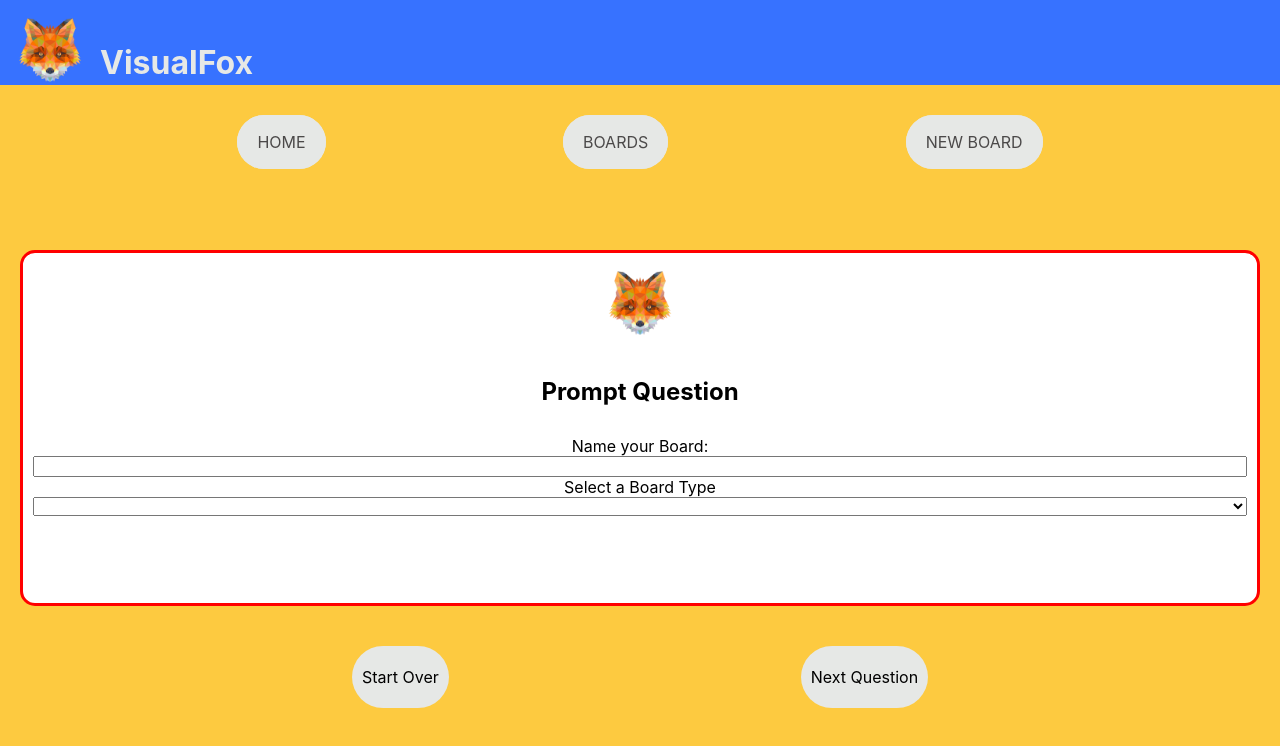
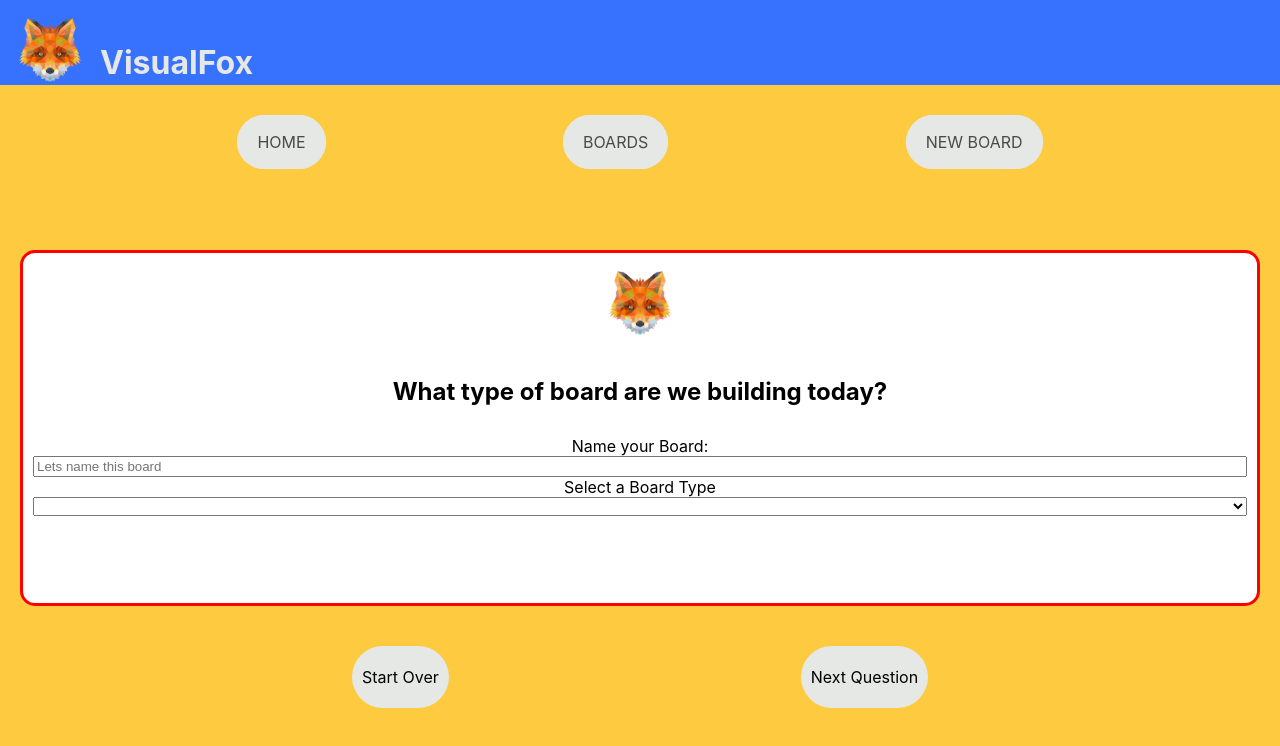
Before and after one commit to JoshSevy/VisualFox, a React (Create React App) app: page /prompt in a window 1280 px wide. Shown: the top 746 px of the page. Built offline with nearby package versions, Linux system fonts and the light colour scheme; no server answers.

Commit message:
Input saving to state from prompts fields

```diff
--- a/src/Prompt/Prompt.js
+++ b/src/Prompt/Prompt.js
@@ -8,6 +8,7 @@ import { options } from '../helpers/dropdownOptions'
 const Prompt = () => {
   const [selected, setSelected] = useState(options.fitness[0])
   const [promptNumber, setPromptNumber] = useState(0)
+  const [boardName, setBoardName] = useState('')
 
   return (
     <article className="Prompt">
@@ -15,11 +16,16 @@ const Prompt = () => {
         <img
           className="Header-logo"
           src={foxLogo} />
-        <h2>Prompt Question</h2>
+        <h2>What type of board are we building today?</h2>
         {promptNumber === 0 ? (
           <article className="prompt-input">
             <label>Name your Board:</label>
-            <input />
+            <input
+              type="text"
+              placeholder="Lets name this board"
+              value={boardName}
+              onChange={(e) => setBoardName(e.target.value)}
+            />
             <label>Select a Board Type</label>
             <select></select>
           </article>
```
